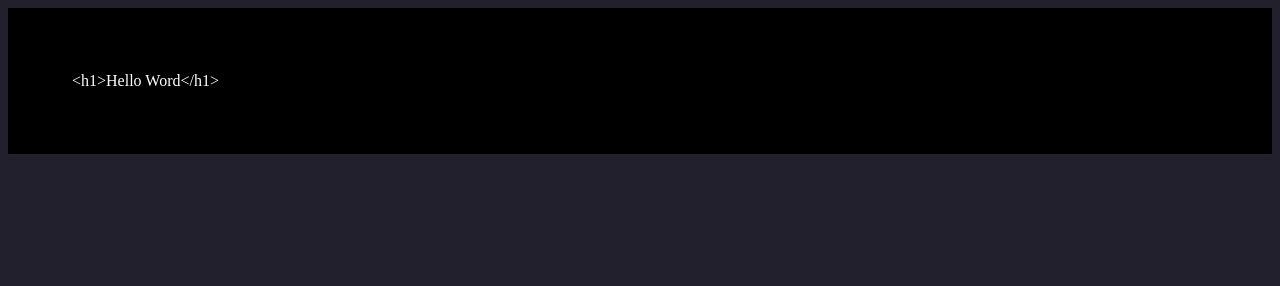
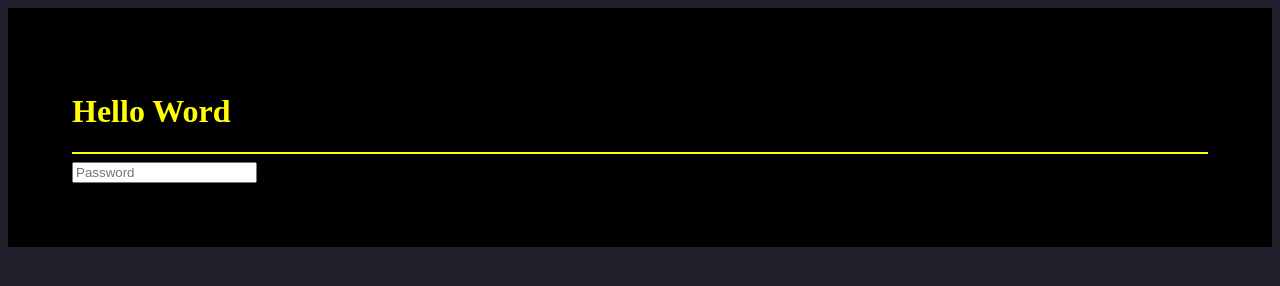
Before and after one commit to slick-codes/object-2-html, a website: page index.html in a window 1280 px wide. Drawn offline with Linux system fonts and the light colour scheme.

Commit message:
allow attribute to take in an object

```diff
--- a/index.html
+++ b/index.html
@@ -24,14 +24,32 @@
             tag: "div",
             attributes: [{ name: "content-container" }, { title: "get content" }],
             classes: ["food", "play", "game", "joke"],
-            innerText: "<h1>Hello Word</h1>",
             events: {
             },
             style: {
                 backgroundColor: "black",
                 color: "white",
                 padding: "4em"
-            }
+            },
+            children: [
+                {
+                    tag: "h1",
+                    innerText: "Hello Word",
+                    style: { color: "yellow" }
+                },
+                {
+                    tag: "hr",
+                    style: { border: "solid 1px yellow" },
+                    attributes: { title: "Helo Word" }
+                }, {
+                    tag: "form",
+                    children: {
+                        tag: "input",
+                        attributes: [{ type: "password" }, { placeholder: "Password" }]
+                    }
+                }
+
+            ]
         }
 
         console.log(o2h.render(object, document.querySelector('.container')))
--- a/src/index.ts
+++ b/src/index.ts
@@ -44,12 +44,15 @@ const o2h: o2h = {
         // Element container
         let element: HTMLElement | null = document.createElement(object.tag)
 
-        // set attributes
-        if (object.attributes)
+        if (object.attributes) {
+            // convert object attribute to array of object
+            if (isObject(object.attributes)) object.attributes = [object.attributes]
+            // set attribute
             object.attributes.forEach((attribute: HTMLAttribute) => {
                 const key: string = toArrayOfKeys(attribute)[0]
                 element.setAttribute(key, attribute[key])
             })
+        }
 
         // set innerText
         if (object.innerText) element.innerText = object?.innerText
```
Also changed, not shown: dist/index.js.
